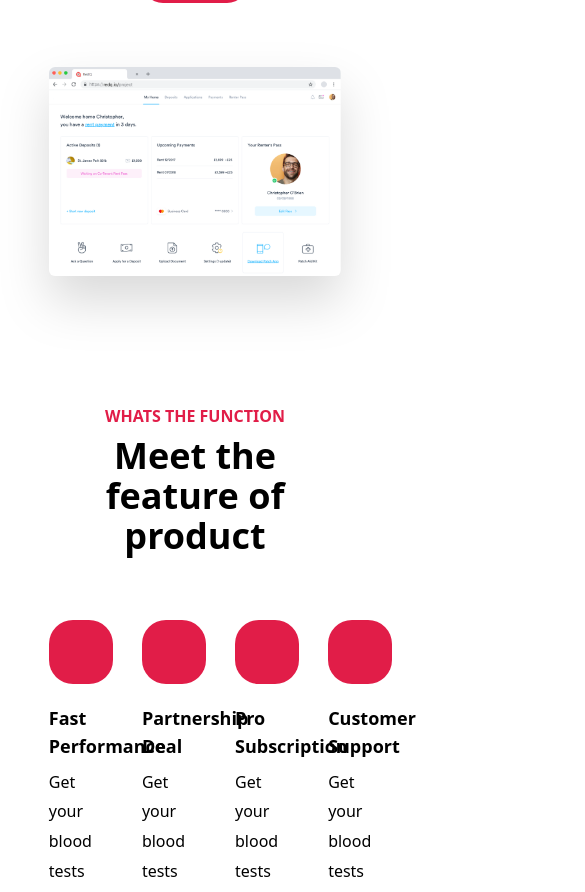
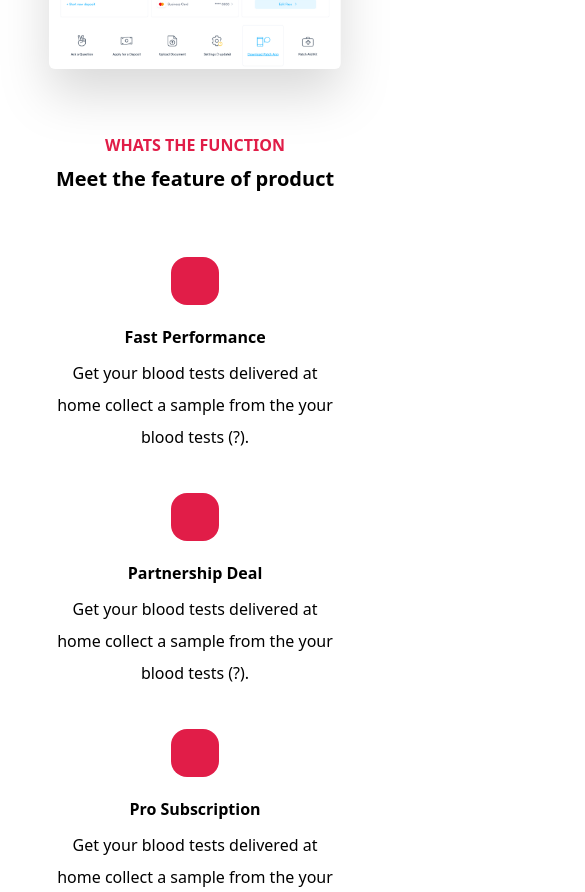
Before and after one commit to anqst/mvop-mocek-adam-22, a React (Vite) app in the folder individual-works/tailwind-design/: page / in a window 390 px wide. Shown: the part 1100-1992 px from the top of the page, 585 px wide, since content can reach past the window. Built offline with nearby package versions, Linux system fonts and the light colour scheme.

Commit message:
tailwind-design: start responsivity

```diff
--- a/individual-works/tailwind-design/src/App.jsx
+++ b/individual-works/tailwind-design/src/App.jsx
@@ -6,7 +6,7 @@ import ImageSlide from "./components/ImageSlide"
 function App() {
 
   return (
-    <div className="bg-white w-9/12 flex flex-col m-auto pt-4 pb-28 gap-32">
+    <div className="bg-white w-9/12 flex flex-col m-auto pt-4 pb-28 gap-16 xl:gap-32">
       <Header />
       <Welcome />
       <ItemBox
--- a/individual-works/tailwind-design/src/components/Header.jsx
+++ b/individual-works/tailwind-design/src/components/Header.jsx
@@ -2,20 +2,20 @@ function Header() {
 
     return (
         <>
-            <div className="flex flex-row justify-between">
-                <div className="flex flex-row gap-2 items-center">
-                    <img className="w-12" src="/images/logo.png" alt="logo" />
+            <div className="flex flex-col lg:flex-row lg:justify-between gap-4">
+                <div className="flex flex-row gap-6 lg:gap-2 items-center justify-center">
+                    <img className="w-14 lg:w-12" src="/images/logo.png" alt="logo" />
                     <p className="text-lg font-bold">Startup Landing</p>
                 </div>
-                <div className="flex flex-row items-center">
-                    <ul className="flex flex-row items-center gap-10 text-base font-medium">
+                <div className="flex flex-row items-center justify-center">
+                    <ul className="flex flex-col lg:flex-row items-center gap-4 lg:gap-10 text-base font-medium">
                         <li className="text-rose-600">Home</li>
                         <li>Features</li>
                         <li>Pricing</li>
                         <li>Testimonial</li>
                     </ul>
                 </div>
-                <div className="flex flex-row items-center">
+                <div className="flex flex-col items-center pt-4 lg:flex-row lg:p-0">
                     <button className="btn btn-reverse">Get Started</button>
                 </div>
             </div>
--- a/individual-works/tailwind-design/src/components/ImageSlide.jsx
+++ b/individual-works/tailwind-design/src/components/ImageSlide.jsx
@@ -15,7 +15,7 @@ function ImageSlide(props) {
     })
 
     return (
-        <div className={`flex ${props.imagePosition == "right" ? "flex-row-reverse" : "flex-row"} gap-20 justify-between`}>
+        <div className={`flex flex-col ${props.imagePosition == "right" ? "md:flex-row-reverse" : "md:flex-row"} gap-20 justify-between`}>
             <div className="flex flex-col justify-center">
                 <img className="rounded-md drop-shadow-2xl w-[620px]" src={props.image} alt={props.imageAlt} />
             </div>
--- a/individual-works/tailwind-design/src/components/Item.jsx
+++ b/individual-works/tailwind-design/src/components/Item.jsx
@@ -1,16 +1,16 @@
 function Item(props) {
 
     let flexDirection;
-    props.imageDirection == "horizontal" ? flexDirection = "row" : flexDirection = "col";
+    props.imageDirection == "horizontal" ? flexDirection = "lg:flex-row" : flexDirection = "lg:flex-col";
 
     return (
-        <div className={`flex flex-${flexDirection} gap-x-8 gap-y-5`}>
+        <div className={`flex flex-col items-center gap-x-8 gap-y-5 md:flex-row ${flexDirection} md:items-start`}>
             <div className="flex flex-col gap-5">
-                <div className="w-16 h-16 bg-rose-600 rounded-3xl"></div>
+                <div className="bg-rose-600 w-12 h-12 rounded-2xl md:w-16 md:h-16  md:rounded-3xl"></div>
             </div>
-            <div className="flex flex-col gap-2">
-                <h5 className="font-bold capitalize text-lg">{props.heading}</h5>
-                <p className="text-base [line-height:1.85]">{props.content}</p>
+            <div className="flex flex-col items-center gap-2 md:items-start">
+                <h5 className="font-bold capitalize text-md">{props.heading}</h5>
+                <p className="text-base leading-loose text-center md:text-start">{props.content}</p>
             </div>
         </div>
     )
--- a/individual-works/tailwind-design/src/components/ItemBox.jsx
+++ b/individual-works/tailwind-design/src/components/ItemBox.jsx
@@ -3,34 +3,34 @@ import Item from "./Item";
 function ItemBox(props) {
 
     const columnsCount = {
-        "1": "grid-cols-1",
-        "2": "grid-cols-2",
-        "4": "grid-cols-4",
+        "1": "xl:grid-cols-1",
+        "2": "xl:grid-cols-2",
+        "4": "xl:grid-cols-4",
     }
 
     let cols = columnsCount[props.columns.toString()];
 
-    let headingAlign = "items-center";
-    let textAlign = "text-center";
+    let headingAlign = "xl:items-center";
+    let textAlign = "xl:text-center";
 
     if (props.headingAlign === "right") {
 
-        headingAlign = "items-start";
-        textAlign = "text-start";
+        headingAlign = "xl:items-start";
+        textAlign = "xl:text-start";
 
     } else if (props.headingAlign === "left") {
 
-        headingAlign = "items-end";
-        textAlign = "text-end";
+        headingAlign = "xl:items-end";
+        textAlign = "xl:text-end";
     }
 
     return (
         <div className={`flex flex-col gap-16 ${headingAlign}`}>
-            <div className={`flex flex-col gap-2 w-full  ${headingAlign}`}>
-                <h3 className={`uppercase text-rose-600 font-bold max-w-[80%] ${textAlign}`}>{props.preHeading}</h3>
-                <h2 className={`font-bold max-w-[80%] ${textAlign} ${props.headingBigger == true ? "text-5xl" : "text-4xl"}`}>{props.heading}</h2>
+            <div className={`flex flex-col gap-2 w-full items-center ${headingAlign}`}>
+                <h3 className={`uppercase text-center text-rose-600 font-bold max-w-[80%] ${textAlign}`}>{props.preHeading}</h3>
+                <h2 className={`font-bold text-center text-xl md:max-w-[80%] ${textAlign} ${props.headingBigger == true ? "md:text-5xl" : "md:text-4xl"}`}>{props.heading}</h2>
             </div>
-            <div className={`grid ${cols} gap-x-20 gap-y-10`}>
+            <div className={`grid grid-cols-1 ${cols} gap-x-20 gap-y-10`}>
                 {
                     props.items.map(function (item) {
 
--- a/individual-works/tailwind-design/src/components/Welcome.jsx
+++ b/individual-works/tailwind-design/src/components/Welcome.jsx
@@ -3,7 +3,7 @@ function Welcome() {
     return (
         <div className="flex flex-col gap-16 items-center">
             <div className="flex flex-col gap-8 items-center max-w-xl text-center">
-                <h1 className="text-6xl font-bold leading-snug">Top Quality Digital Products To Explore</h1>
+                <h1 className="text-3xl xl:text-6xl font-bold leading-snug">Top Quality Digital Products To Explore</h1>
                 <p className="text-lg font-normal max-w-lg leading-loose">Lorem ipsum dolor sit amet consectetur adipisicing elit. Sed accusamus aut commodi sequi quod saepe qui perspiciatis ex, ut reprehenderit asperiores deserunt esse expedita suscipit exercitationem eum! Quisquam, doloremque ipsum.</p>
                 <button className="btn">Explore</button>
             </div>
```
